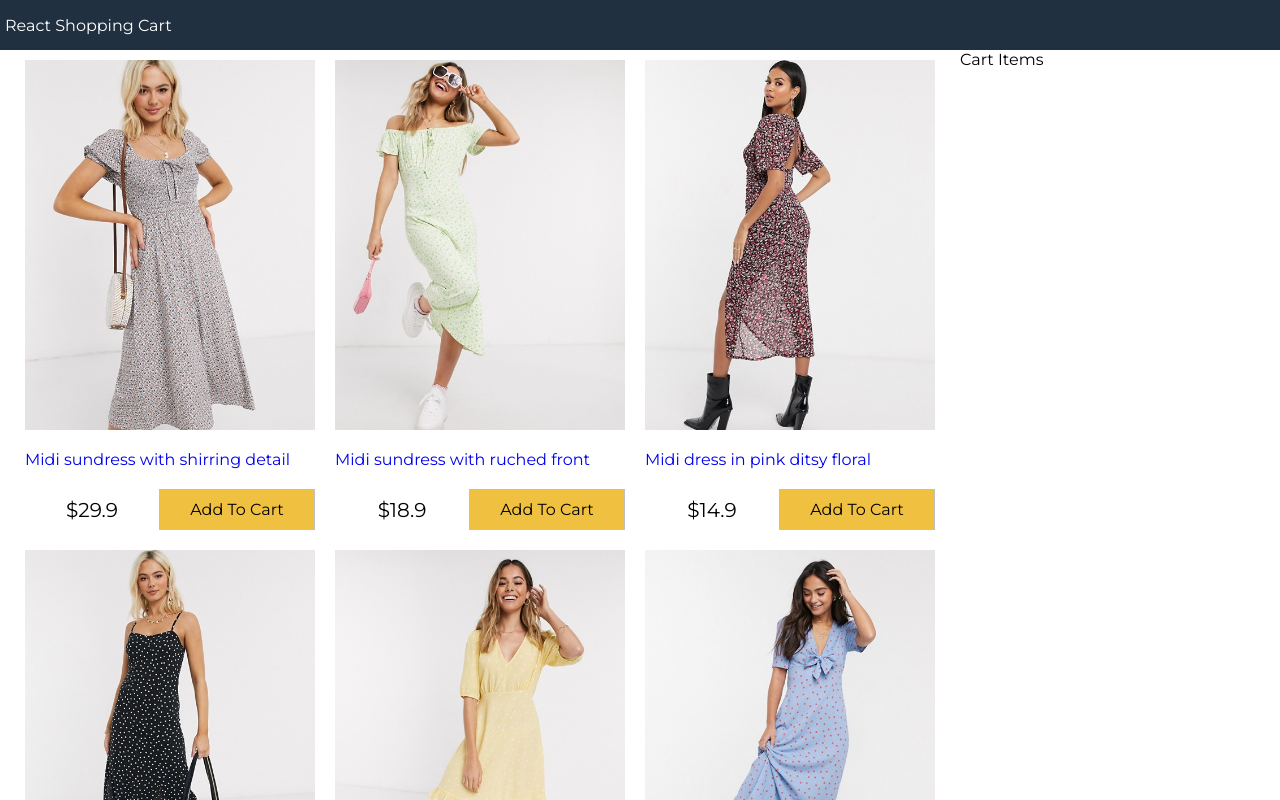
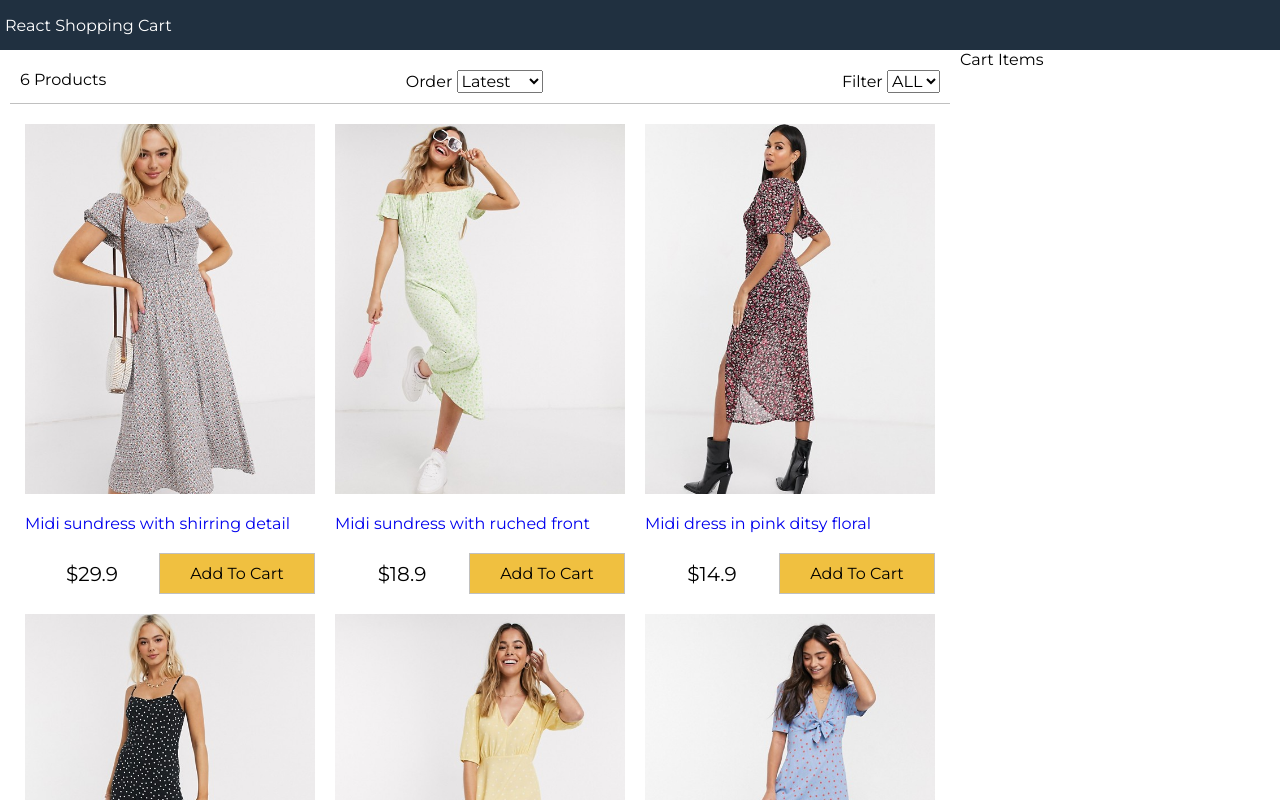
Before and after one commit to asrafulsharker/shopping-cart, a React (Create React App) app: page / in a window 1280 px wide. Shown: the top 800 px of the page. Built offline with nearby package versions, Linux system fonts and the light colour scheme.

Commit message:
filter-component

```diff
--- a/src/App.js
+++ b/src/App.js
@@ -2,15 +2,56 @@
 import './App.css';
 import Products from './components/Products';
 import data from "./data.json";
+import Filter from './components/Filter';
 class App extends Component {
   constructor(){
     super();
     this.state={
       products:data.products,
       size: "",
-      sort:""
-    }
+      sort:"",
+    };
   }
+
+sortProducts=(event)=>{
+  //impl
+  const sort = event.target.value;
+  console.log(event.target.value);
+  this.setState((state)=>({
+    sort: sort,
+    products: this.state.products
+    .slice()
+    .sort((a, b) =>
+      sort === "lowest"?
+      a.price > b.price
+      ? 1
+      :-1
+      :sort === "highest"
+      ? a.price < b.price
+      ? 1
+      :-1
+      :a._id < b._id
+      ?1
+      :-1
+      ),
+
+  }));
+};
+filterProducts=(event)=>{
+  console.log(event.target.value);
+  if(event.target.value === ""){
+    this.setState({size: event.target.value, products: data.products});
+  }else{
+    this.setState({
+      size:event.target.value,
+      products: data.products.filter(
+        (product) => product.availableSizes.indexOf(event.target.value) >= 0
+      ),
+    });
+  }
+
+}
+
   render(){
     return (
       <div className="grid-container">
@@ -20,6 +61,11 @@
      <main>
       <div className="content">
         <div className="main">
+          <Filter count={this.state.products.length}
+          size={this.state.size}
+          sort={this.state.sort}
+          filterProducts={this.filterProducts}
+          sortProducts={this.sortProducts}></Filter>
           <Products products={this.state.products}></Products>
         </div>
         <div className="sidebar">Cart Items</div>
--- /dev/null
+++ b/src/components/Filter.js
@@ -0,0 +1,32 @@
+import React, { Component } from 'react'
+
+export default class Filter extends Component {
+    render() {
+        return (
+            <div className="filter">
+                <div className="filter-result">{this.props.count} Products</div>
+                <div className="filter-sort">
+
+                    Order{" "}
+                    <select value={this.props.size} onChange={this.props.sortProducts}>
+                        <option>Latest</option>
+                        <option value="lowest">lowest</option>
+                        <option value="highest">Highest</option>
+                    </select>
+                </div>
+                <div className="filter-size">
+                    Filter{" "}
+                    <select value={this.props.size} onChange={this.props.filterProducts}>
+                        <option value="">ALL</option>
+                        <option value="XS">XS</option>
+                        <option value="S">S</option>
+                        <option value="M">M</option>
+                        <option value="L">L</option>
+                        <option value="XL">XL</option>
+                        <option value="XXL">XXL</option>
+                    </select>
+                </div>
+            </div>
+        )
+    }
+}
--- a/src/index.css
+++ b/src/index.css
@@ -114,3 +114,15 @@
   .button.primary{
     background-color: #f0c040;
   }
+  /*Filter */
+  .filter{
+    display:flex;
+    justify-content:space-between;
+    padding: 1rem;
+    margin:1rem;
+    border-bottom:0.1rem #c0c0c0 solid;
+
+  }
+  .filter div{
+    float: 1px;
+  }
```
